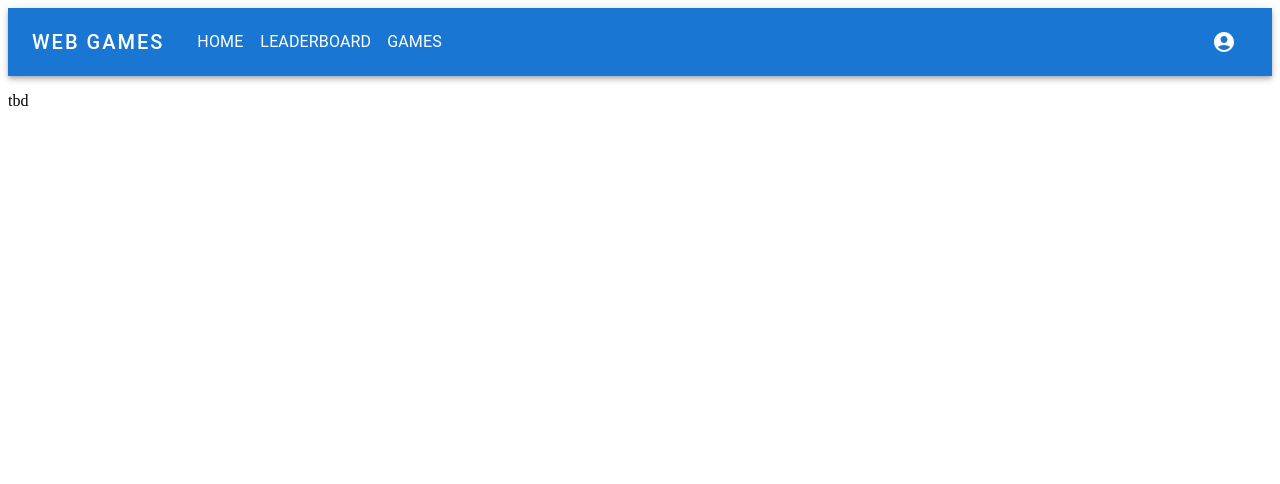
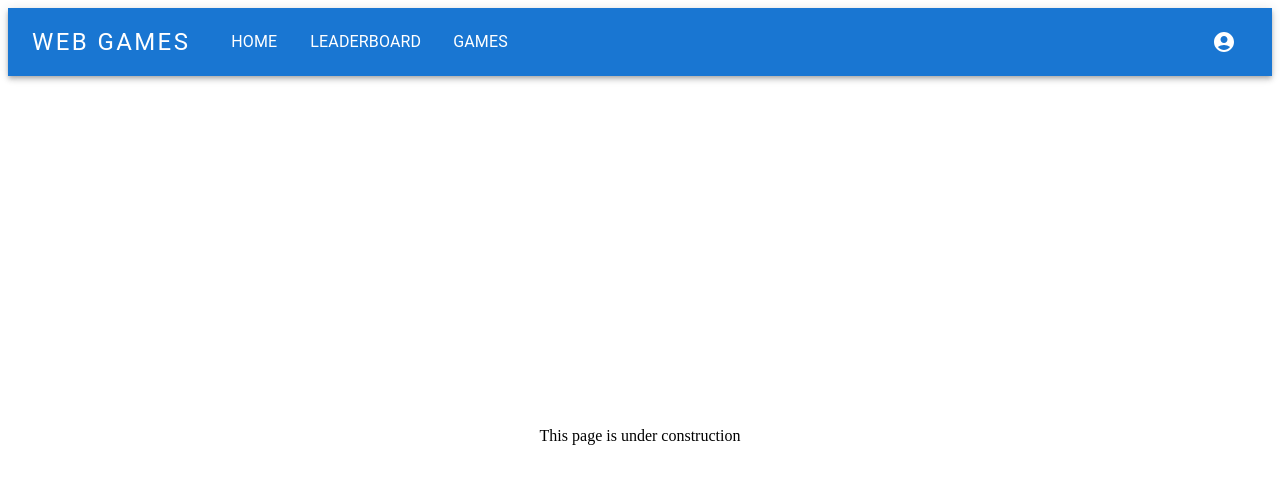
Before and after one commit to SmarterFuture/web-games, a React (Create React App) app: page /user in a window 1280 px wide. Shown: the top 484 px of the page. Built offline with nearby package versions, Linux system fonts and the light colour scheme.

Commit message:
navbar changes, added empty user-acc pages

```diff
--- a/src/components/NavBar/MenuList.tsx
+++ b/src/components/NavBar/MenuList.tsx
@@ -60,7 +60,7 @@ export function BigMenu() {
                 <Button
                     key={page.name}
                     onClick={ () => navigate(page.link) }
-                    sx={{ my: 2, color: 'white', display: 'block' }}
+                    sx={{ my: 2, mx: 1, color: 'white', display: 'block' }}
                 >
                     <Typography text-align="center">
                         { page.name }
--- a/src/components/NavBar/NavBar.tsx
+++ b/src/components/NavBar/NavBar.tsx
@@ -13,7 +13,7 @@ function NavBar() {
                 <Toolbar disableGutters>
 
                     {/* big screen layout */}
-                    <Typography variant="h6" noWrap sx={ LOGO_STYLE_BIG }>
+                    <Typography variant="h5" noWrap sx={ LOGO_STYLE_BIG }>
                         WEB GAMES
                     </Typography>
 
--- /dev/null
+++ b/src/components/Profil.tsx
@@ -0,0 +1,13 @@
+import "../shared/styles.css";
+
+function Profil() {
+    return (
+        <div className="center_mid">
+            <div>
+                This page is under construction
+            </div>
+        </div>
+    );
+};
+
+export default Profil;
--- a/src/components/index.ts
+++ b/src/components/index.ts
@@ -2,3 +2,4 @@ export { NavBar } from "./NavBar";
 export { default as NoPage } from "./NoPage";
 export { default as Leaderboard } from "./Leaderboard";
 export { default as Games } from "./Games";
+export { default as Profil } from "./Profil";
--- a/src/index.tsx
+++ b/src/index.tsx
@@ -4,7 +4,7 @@ import "./shared/styles.css";
 import { BrowserRouter as Router, Route, Routes } from "react-router-dom";
 
 import TicTacToe from "./components/TicTacToe/TicTacToe";
-import { NoPage, Leaderboard, Games, NavBar } from "./components";
+import { NoPage, Leaderboard, Games, NavBar, Profil } from "./components";
 
 
 const root = createRoot(document.getElementById("root") as HTMLElement);
@@ -20,8 +20,8 @@ root.render(
                     <Route path="tictactoe" element={ <TicTacToe/> } />
                 </Route>
                 <Route path="user">
-                    <Route path="" element={ <p>tbd</p> } />
-                    <Route path="myaccount" element={ <p>tbd</p> } />
+                    <Route path="" element={ <Profil/> } />
+                    <Route path="myaccount" element={ <Profil/> } />
                 </Route>
                 <Route path="*" element={ <NoPage/> } />
             </Routes>
--- a/src/shared/styles.css
+++ b/src/shared/styles.css
@@ -40,3 +40,11 @@
 .historyDiv {
     margin-bottom: .5em;
 }
+
+.center_mid {
+    height: 90vh;
+    width: 100%;
+    display: flex;
+    justify-content: center;
+    align-items: center;
+}
```
Also changed, not shown: src/components/NavBar/shared.ts (+5 -6 lines).
